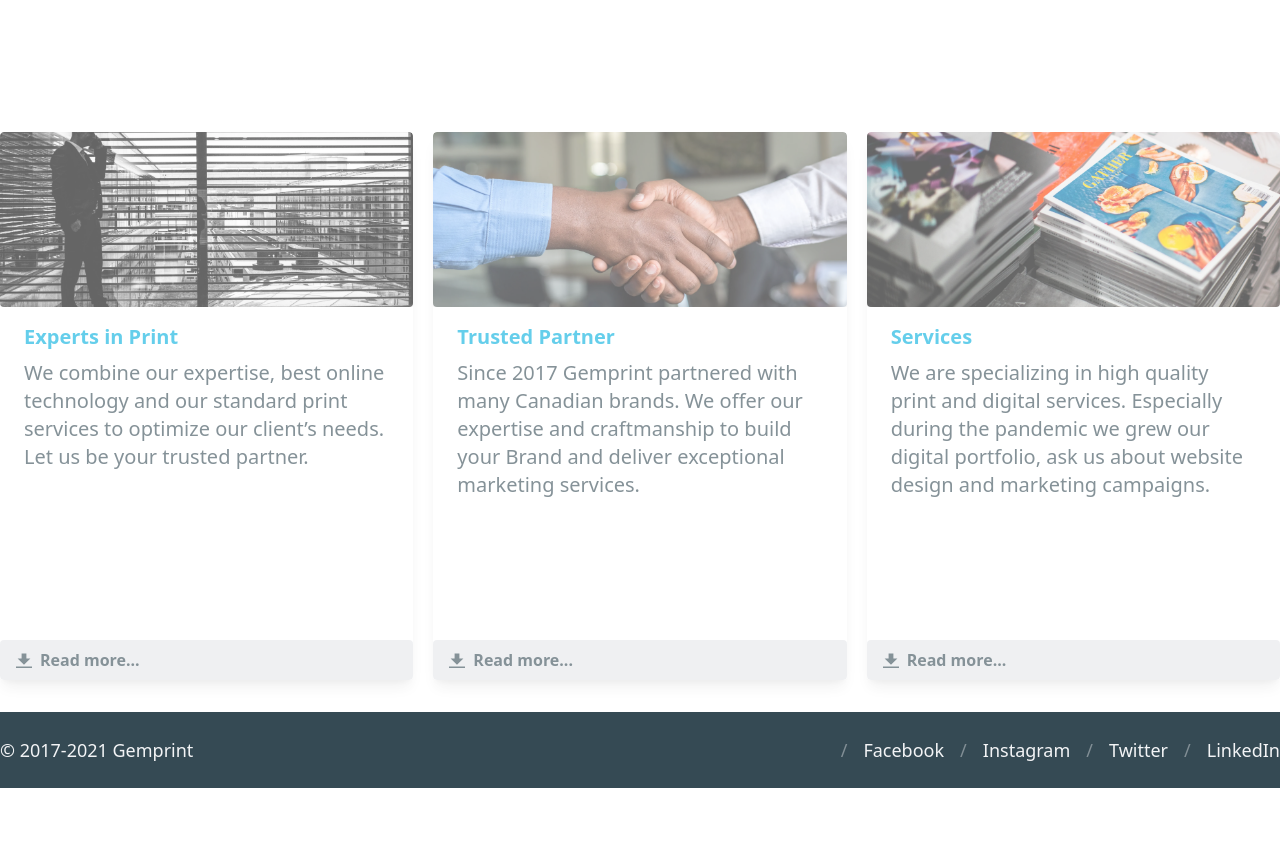
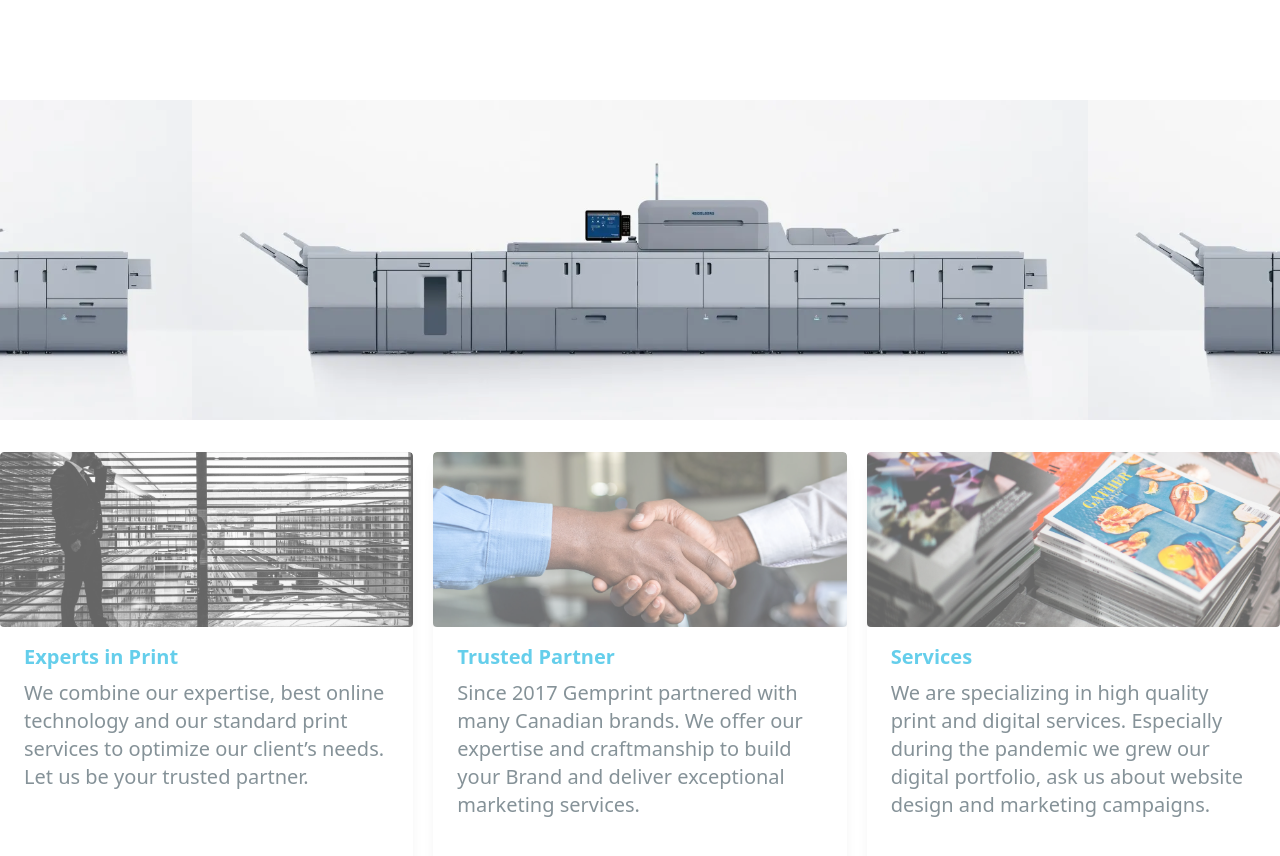
Before and after one commit to propbono/gemprint.ca, a Next.js app: page / in a window 1280 px wide. Shown: the part 1325-2181 px from the top of the page. Before the commit the page ends 2113 px from the top, so only its background shows below. Built offline with nearby package versions, Linux system fonts and the light colour scheme.

Commit message:
Added Parallax

```diff
--- a/components/Parallax.js
+++ b/components/Parallax.js
@@ -1,7 +1,11 @@
 import React from "react";
+import Image from "next/image";
 
-import styles from "@/styles/Parallax.module.scss";
+import parallaxImg from "../public/images/parallax.webp";
 
 export const Parallax = () => {
-  return <div className={`${styles.parallax} d-none d-lg-block`}></div>;
+  return (
+    <div className="hidden h-[40vh] bg-contain bg-center bg-fixed lg:block bg-parallax-section">
+    </div>
+  );
 };
--- a/pages/index.js
+++ b/pages/index.js
@@ -26,9 +26,10 @@ export default function Home() {
       </Head>
       <Hero />
       <About />
+      <Parallax />
       <Services />
-      {/*  <Parallax />
-      <Testimonials />
+
+      {/* <Testimonials />
       <Products /> */}
     </Layout>
   );
--- a/tailwind.config.js
+++ b/tailwind.config.js
@@ -26,6 +26,7 @@ module.exports = {
       backgroundImage: {
         "about-section": "url('/images/About.webp')",
         "hero-section": "url('/images/Hero.webp')",
+        "parallax-section": "url('/images/parallax.webp')",
       },
     },
   },
```
